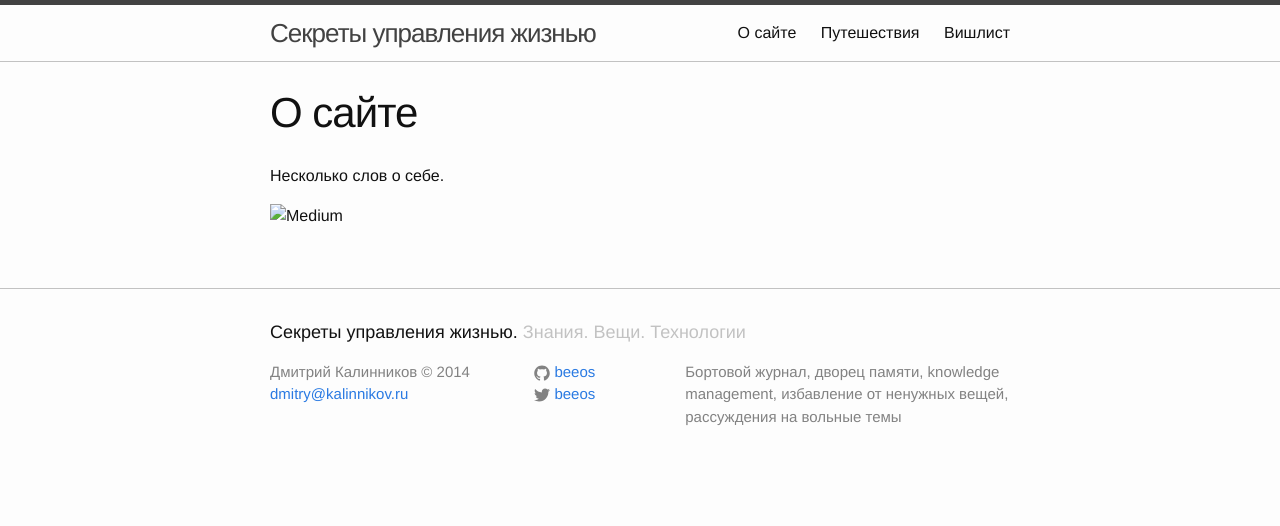
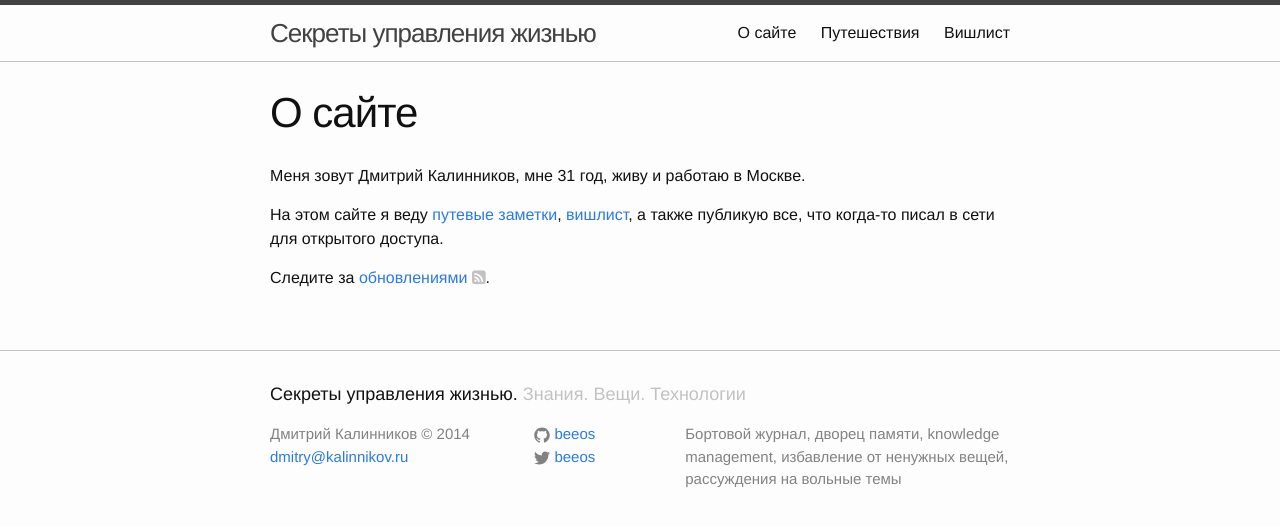
Before and after one commit to beeos/beeos.github.io, a Jekyll site: the page built from about.md, in a window 1280 px wide. Shown: the top 526 px of the page. Built offline with Jekyll 4.4.1, drawn with Linux system fonts in a browser that asks for light colours; nearby versions of some CDN libraries.

Commit message:
Adding about info

```diff
--- a/about.md
+++ b/about.md
@@ -4,6 +4,8 @@ title: О сайте
 permalink: /about/
 ---
 
-Несколько слов о себе.
+Меня зовут Дмитрий Калинников, мне 31 год, живу и работаю в Москве.
 
-![Medium](https://medium.com/favicon.ico)
+На этом сайте я веду [путевые заметки](/travel), [вишлист](/wishlist), а также публикую все, что когда-то писал в сети для открытого доступа.
+
+Следите за [обновлениями <i class="fa fa-rss-square calm"></i>](/feed.xml).
```
